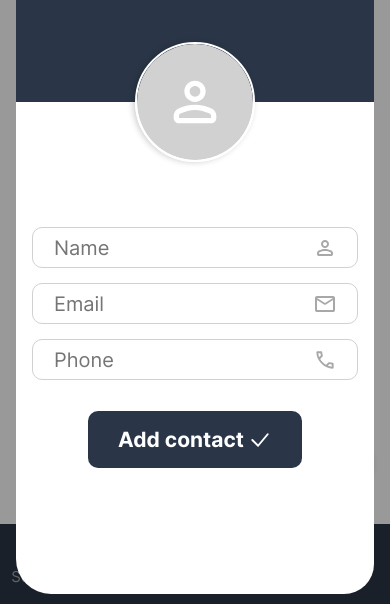
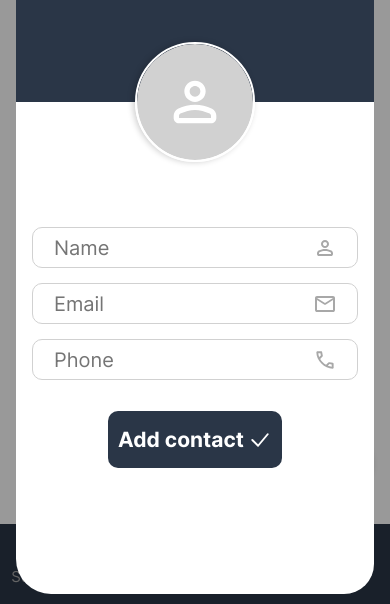
Before and after one commit to SwenBreitung/join, a website: page contacts.html in a window 390 px wide. Both pictures are taken after a click on the element 346 px from the left and 704 px from the top of the page. Shown: the part 240-844 px from the top of the page. Drawn offline with nearby package versions, Linux system fonts and the light colour scheme; no server answers.

Commit message:
contacts: fix delete and save button format on mobile view

```diff
--- a/contacts.html
+++ b/contacts.html
@@ -137,7 +137,7 @@
                         </svg>
                     </div>
                 </div>
-                <div class="btn btn-dark addNewContactButton horicontalAndVertical fontSize21" id="changesSavedId">
+                <div class="addNewContactButton horicontalAndVertical fontSize21" id="changesSavedId">
                     Changes
                     saved</div>
 
--- a/style/contacts.css
+++ b/style/contacts.css
@@ -786,4 +786,10 @@ section {
     .contactInfoTextBlock {
         height: auto !important;
     }
+
+    .cancelBtn,
+    .createContactButton {
+        padding: 18px 10px !important;
+        width: auto !important;
+    }
 }
```
